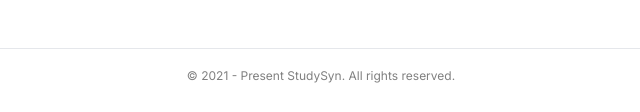
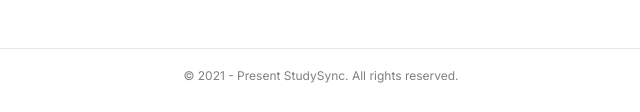
Before and after one commit to Ashutoshparashar98/Study-Sync, a plain HTML site: page index.html in a window 1280 px wide. Shown: the part 2853-2965 px from the top of the page, 319-959 px from the left. Drawn offline with Linux system fonts and the light colour scheme; a web font is replaced by a local one.

Commit message:
Update index.html

```diff
--- a/index.html
+++ b/index.html
@@ -400,7 +400,7 @@
                 </div>
             </footer>
             <div class="footer-copyright">
-                &copy; 2021 - Present StudySyn. All rights reserved.
+                &copy; 2021 - Present StudySync. All rights reserved.
             </div>
         </div>
 </body>
```
